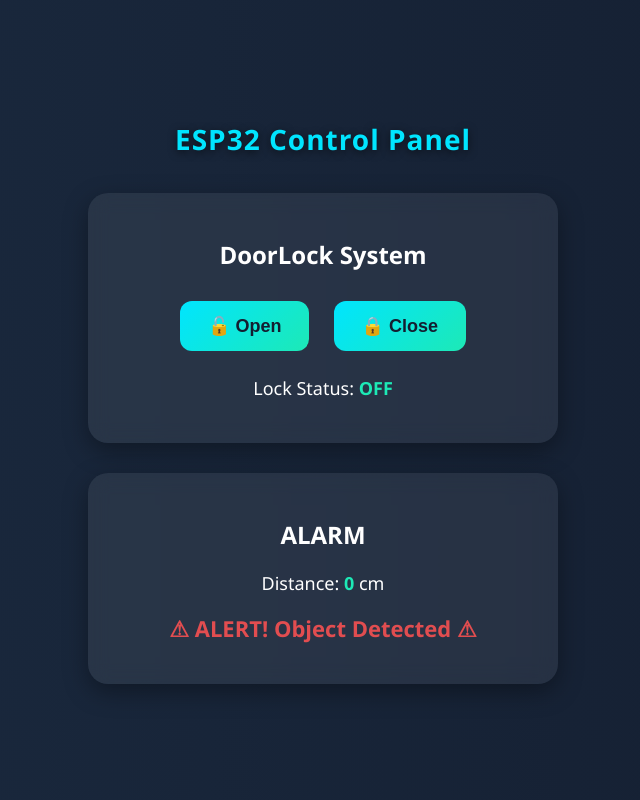
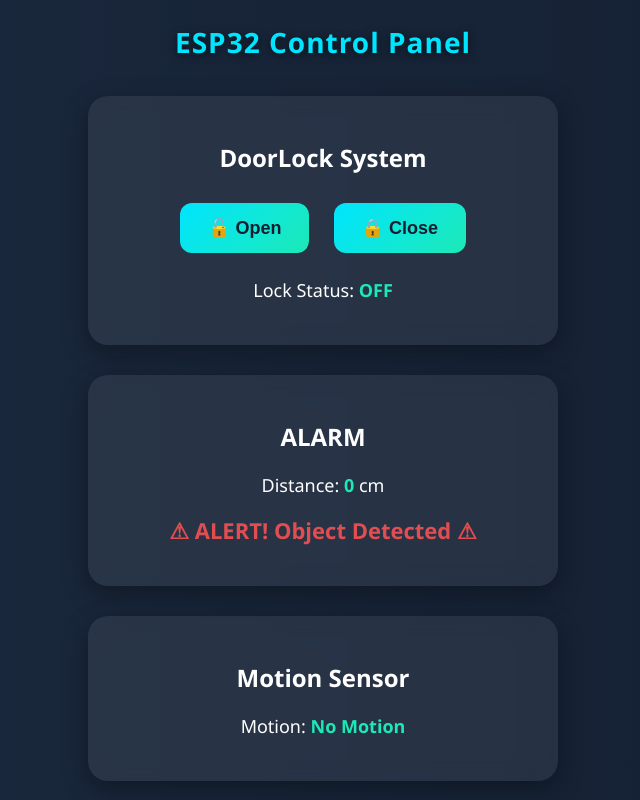
Before and after one commit to ThomasLynn4456/webproject, a Spring Boot app: page / in a window 1280 px wide. Shown: the whole page, without its empty margins (317-957 px from the left). Run offline with Spring Boot 4, Linux system fonts and the light colour scheme.

Commit message:
index.html

```diff
--- a/src/main/resources/static/index.html
+++ b/src/main/resources/static/index.html
@@ -121,13 +121,20 @@
     <p id="alert"></p>
 </div>
 
+<div class="card">
+    <h2>Motion Sensor</h2>
+    <p id="motionStatus" class="status">Motion: <span class="highlight">Loading...</span></p>
+</div>
+
 <script>
     async function fetchStatus() {
         try {
+            // --- LED status ---
             let res = await fetch('/api/led');
             let led = await res.text();
             document.getElementById("ledStatus").innerText = led;
 
+            // --- Distance ---
             res = await fetch('/api/distance');
             let dist = await res.json();
             document.getElementById("distance").innerText = dist;
@@ -138,6 +145,14 @@
             } else {
                 document.getElementById("alert").innerText = "";
             }
+
+            // --- Motion ---
+            res = await fetch('/api/motion');
+            let motion = await res.json();
+            document.getElementById("motionStatus").innerHTML =
+                motion
+                    ? "<span class='alert'>⚠ Motion Detected ⚠</span>"
+                    : "Motion: <span class='highlight'>No Motion</span>";
         } catch (e) {
             document.getElementById("alert").innerHTML =
                 "<span class='alert'>⚠ Connection Error ⚠</span>";
```
Lines whose indentation alone changed are shown as unchanged.
